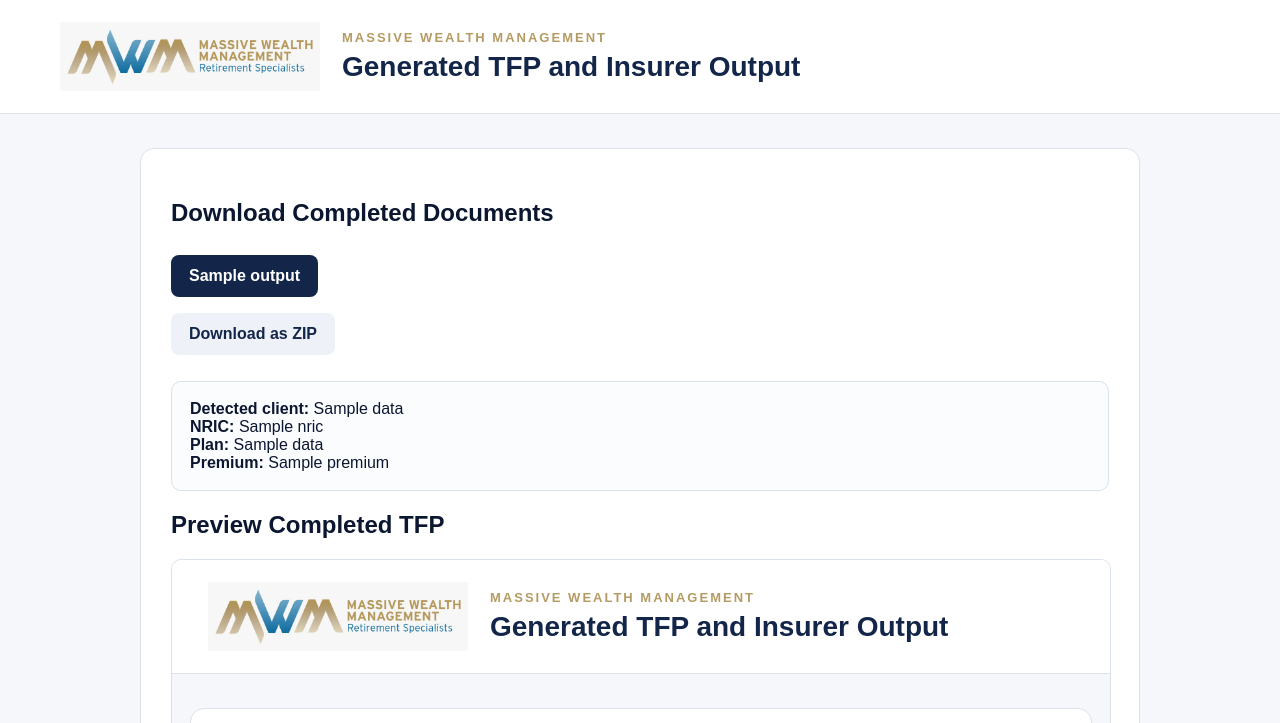
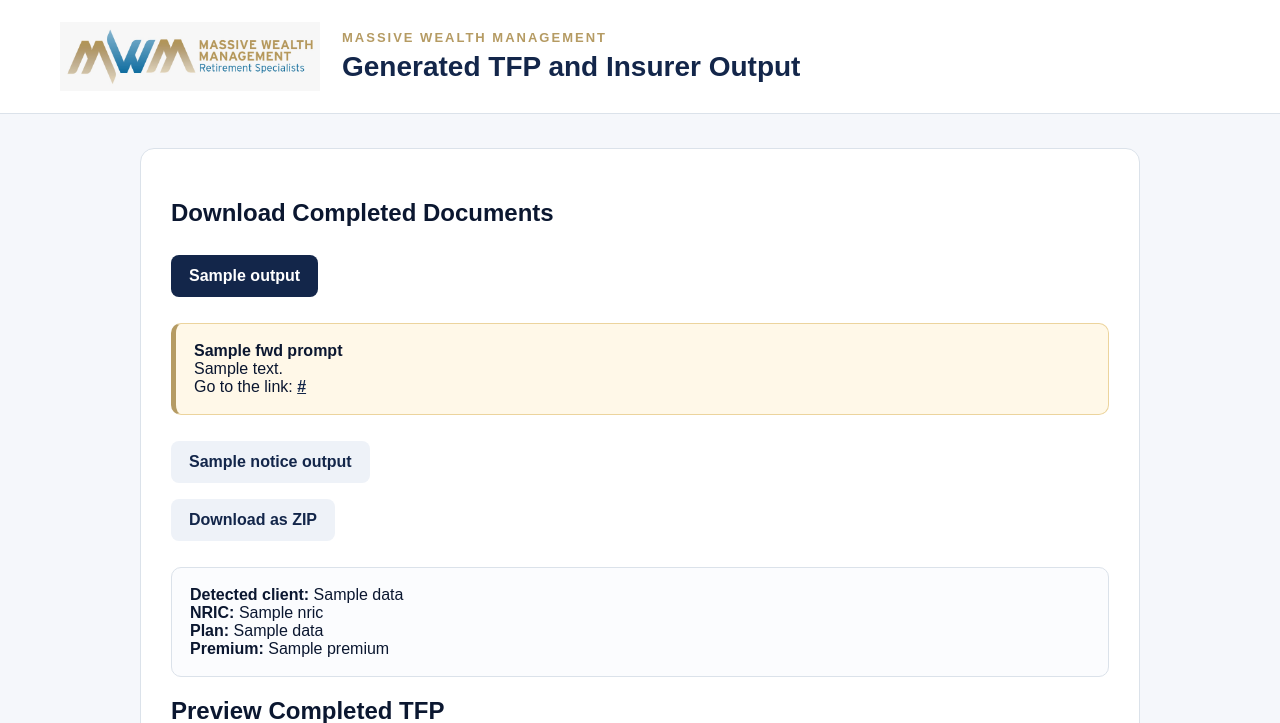
Before and after one commit to mwmpr-png/mwm-tfp-form-filler, a FastAPI app: template app/templates/result.html in a window 1280 px wide. Shown: the top 723 px of the page. Run offline with FastAPI, Linux system fonts and the light colour scheme; the template is opened without the code that fills it: most values are stand-ins (such as "Sample title", 1, 10 or a date in 2020).

Commit message:
Add files via upload

```diff
--- a/app/main.py
+++ b/app/main.py
@@ -20,6 +20,8 @@ from .settings import PROJECT_ROOT, TEMPLATE_DIR, UPLOADS_DIR, OUTPUTS_DIR
 app = FastAPI(title="MWM Ai TFP Form Filler")
 app.mount("/static", StaticFiles(directory=str(PROJECT_ROOT / "app" / "static")), name="static")
 templates = Jinja2Templates(directory=str(PROJECT_ROOT / "app" / "templates"))
+
+FWD_ONLINE_SUBMISSION_URL = "https://cusso.fwd.com.sg/u/login/identifier?state=hKFo2SA1dEV0U1RZVEc0QnpMUEx4RHlkN0ZVMi1SZl8xRTI0dqFur3VuaXZlcnNhbC1sb2dpbqN0aWTZIGpraEN5MTkxakNnWFl3NUhVYm1jM2p4YksybmExWHhvo2NpZNkgV3FnVzRQTWZmNHJRblJJN3pwQUV2cXVtakNQQnVoMnk"
 
 
 def safe_name(name: str) -> str:
@@ -85,23 +87,45 @@ async def generate(
     except Exception: pass
 
     # Output package: completed editable TFP plus product-specific insurer documents.
-    # Manulife generates Manulife GIO Application + Manulife NFTF.
-    # HSBC generates HSBC GIO Application + Customer Acknowledgement + E-Signing Consent + HSBC NFTF.
+    # Manulife generates TFP + Manulife GIO Application + Manulife NFTF.
+    # FWD generates TFP only, plus an on-screen/link notice to complete FWD submission online.
+    # HSBC generates TFP + HSBC GIO Application + Customer Acknowledgement + E-Signing Consent + HSBC NFTF.
     insurer_outputs = generate_insurer_forms(product_type, data, job_dir, client, client_sig_path, fa_sig_path)
     outputs = [tfp_out] + insurer_outputs
+
+    notice_outputs: list[Path] = []
+    fwd_prompt = None
+    if product_type.strip().lower() == "fwd":
+        fwd_prompt = {
+            "title": "FWD online submission required",
+            "message": "For FWD cases, this tool generates the completed TFP only. Please proceed to the FWD online platform to complete the GIO / application submission.",
+            "url": FWD_ONLINE_SUBMISSION_URL,
+        }
+        notice = job_dir / f"{client}_FWD_Online_Submission_Link.txt"
+        notice.write_text(
+            "FWD online submission required\n\n"
+            "This tool has generated the completed TFP for the FWD case.\n"
+            "Please proceed to the FWD online platform to complete the GIO / application submission:\n"
+            f"{FWD_ONLINE_SUBMISSION_URL}\n",
+            encoding="utf-8",
+        )
+        notice_outputs.append(notice)
 
     audit = job_dir / f"{client}_extraction_audit.json"
     audit.write_text(json.dumps(data, indent=2, ensure_ascii=False), encoding="utf-8")
 
     zip_path = job_dir / f"{client}_TFP_and_Insurer_Output_Package.zip"
     with zipfile.ZipFile(zip_path, "w", zipfile.ZIP_DEFLATED) as z:
-        for p in outputs:
+        for p in outputs + notice_outputs:
             z.write(p, p.name)
 
     return templates.TemplateResponse(request=request, name="result.html", context={
         "job_id": job_id,
         "client": data.get("client_name", "Client"),
+        "product_type": product_type,
         "outputs": [(p.name, f"/download/{job_id}/{p.name}") for p in outputs if p.suffix.lower() == ".pdf"],
+        "notice_outputs": [(p.name, f"/download/{job_id}/{p.name}") for p in notice_outputs],
+        "fwd_prompt": fwd_prompt,
         "audit_url": f"/download/{job_id}/{audit.name}",
         "zip_url": f"/download/{job_id}/{zip_path.name}",
         "data": data,
--- a/app/templates/index.html
+++ b/app/templates/index.html
@@ -96,6 +96,7 @@
           <label>Product Type <span class="req">*</span></label>
           <select name="product_type" required>
             <option value="Manulife">Manulife</option>
+            <option value="FWD">FWD</option>
             <option value="HSBC">HSBC</option>
           </select>
         </div>
--- a/app/templates/result.html
+++ b/app/templates/result.html
@@ -16,6 +16,8 @@
     a.button { display:inline-block; background:var(--navy); color:white; padding:12px 18px; border-radius:8px; text-decoration:none; font-weight:700; margin:8px 8px 8px 0; }
     .secondary { background:#eef2f8 !important; color:#13264a !important; }
     .summary { background:#fbfcfe; border:1px solid var(--border); border-radius:10px; padding:18px; margin-top:18px; }
+    .notice { background:#fff8e8; border:1px solid #ecd49d; border-left:5px solid var(--gold); border-radius:10px; padding:18px; margin:18px 0; }
+    .notice a { color:var(--navy); font-weight:700; word-break:break-all; }
     iframe { width:100%; height:720px; border:1px solid var(--border); border-radius:10px; background:white; }
     @media(max-width:760px){ .hero-inner{flex-direction:column; align-items:flex-start;} .logo{max-width:100%; width:240px;} }
   </style>
@@ -33,6 +35,14 @@
   <div class="wrap"><div class="card">
     <h2>Download Completed Documents</h2>
     {% for name, url in outputs %}<a class="button" href="{{ url }}" target="_blank">{{ name }}</a>{% endfor %}
+    {% if fwd_prompt %}
+    <div class="notice">
+      <strong>{{ fwd_prompt.title }}</strong><br>
+      {{ fwd_prompt.message }}<br>
+      Go to the link: <a href="{{ fwd_prompt.url }}" target="_blank" rel="noopener">{{ fwd_prompt.url }}</a>
+    </div>
+    {% endif %}
+    {% for name, url in notice_outputs %}<a class="button secondary" href="{{ url }}" target="_blank">{{ name }}</a>{% endfor %}
     <br><a class="button secondary" href="{{ zip_url }}">Download as ZIP</a>
     <div class="summary">
       <strong>Detected client:</strong> {{ data.client_name or 'Not detected' }}<br>
```
